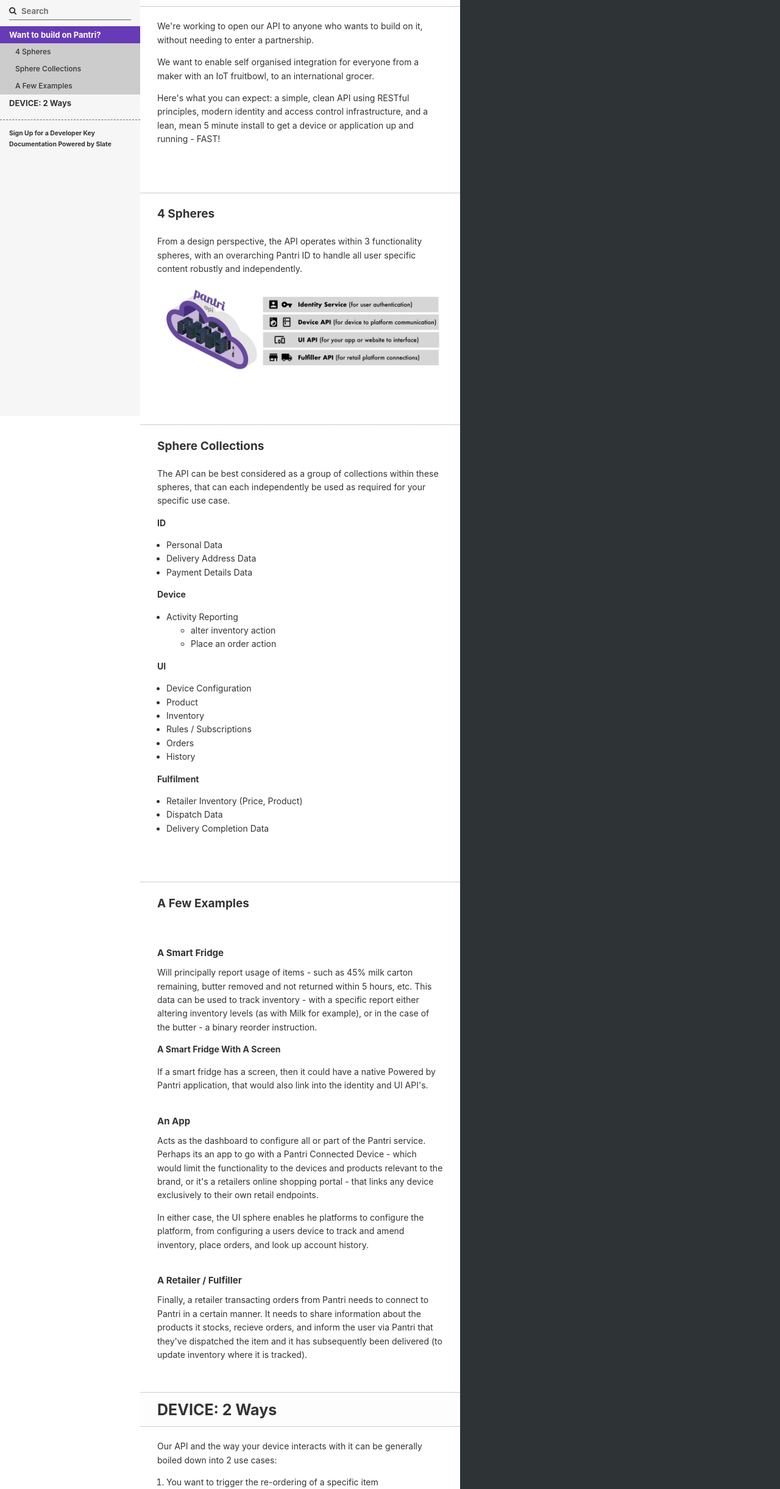
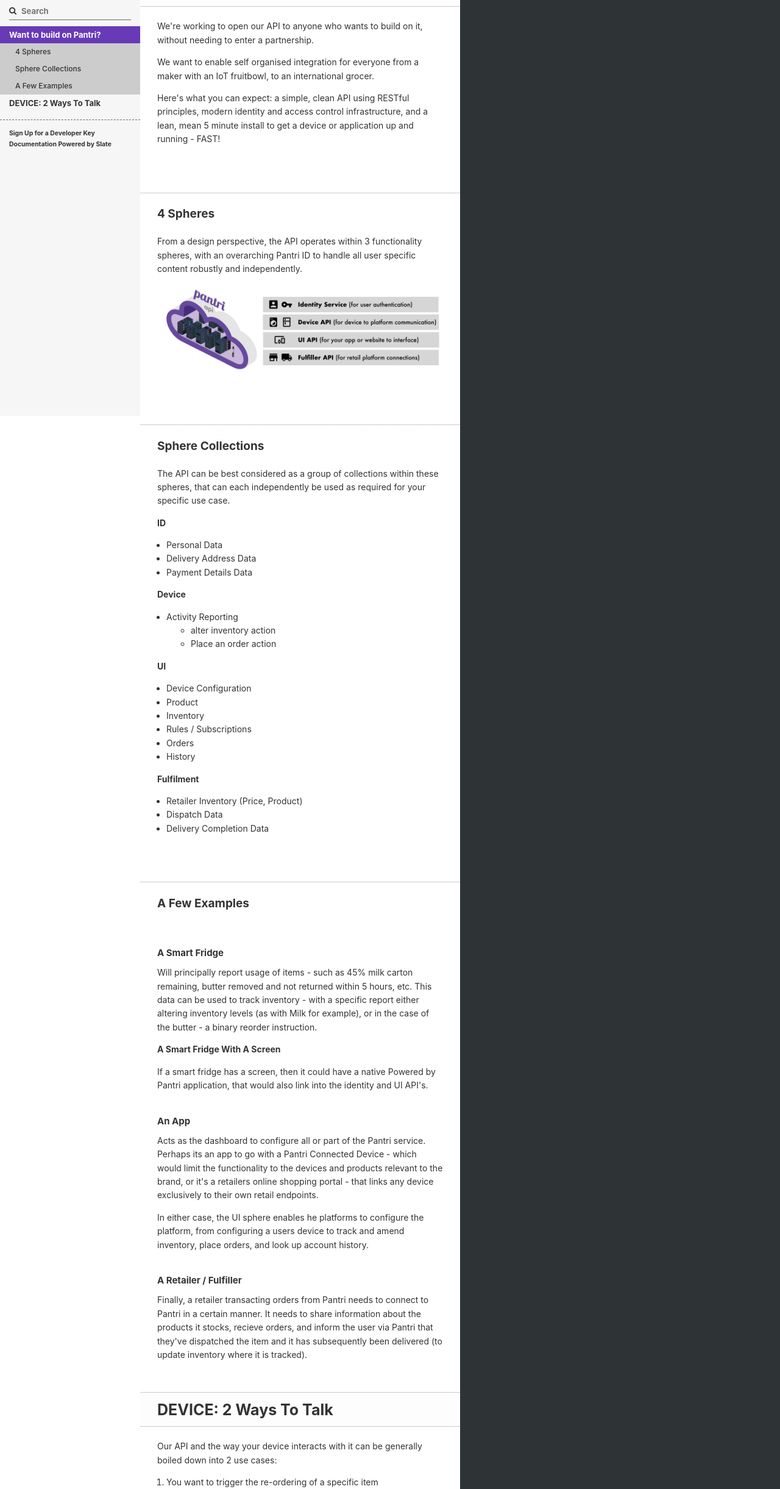
Before and after one commit to pantri/api-docs, a plain HTML site: page index.html in a window 1280 px wide. Shown: the part 118-2560 px from the top of the page at 61% size. Drawn offline with Linux system fonts and the light colour scheme; a web font is replaced by a local one.

Commit message:
Text update

```diff
--- a/index.html
+++ b/index.html
@@ -236,7 +236,7 @@
               </ul>
           </li>
           <li>
-            <a href="#device-2-ways" class="toc-h1 toc-link" data-title="DEVICE: 2 Ways">DEVICE: 2 Ways</a>
+            <a href="#device-2-ways-to-talk" class="toc-h1 toc-link" data-title="DEVICE: 2 Ways To Talk">DEVICE: 2 Ways To Talk</a>
               <ul class="toc-list-h2">
                   <li>
                     <a href="#1-re-ordering-a-specific-item" class="toc-h2 toc-link" data-title="1. Re-ordering A Specific Item">1. Re-ordering A Specific Item</a>
@@ -318,7 +318,7 @@
 <p>In either case, the UI sphere enables he platforms to configure the platform, from configuring a users device to track and amend inventory, place orders, and look up account history.</p>
 <h3 id='a-retailer-fulfiller'>A Retailer / Fulfiller</h3>
 <p>Finally, a retailer transacting orders from Pantri needs to connect to Pantri in a certain manner.  It needs to share information about the products it stocks, recieve orders, and inform the user via Pantri that they&#39;ve dispatched the item and it has subsequently been delivered (to update inventory where it is tracked).</p>
-<h1 id='device-2-ways'>DEVICE: 2 Ways</h1>
+<h1 id='device-2-ways-to-talk'>DEVICE: 2 Ways To Talk</h1>
 <p>Our API and the way your device interacts with it can be generally boiled down into 2 use cases:</p>
 
 <ol>
```
